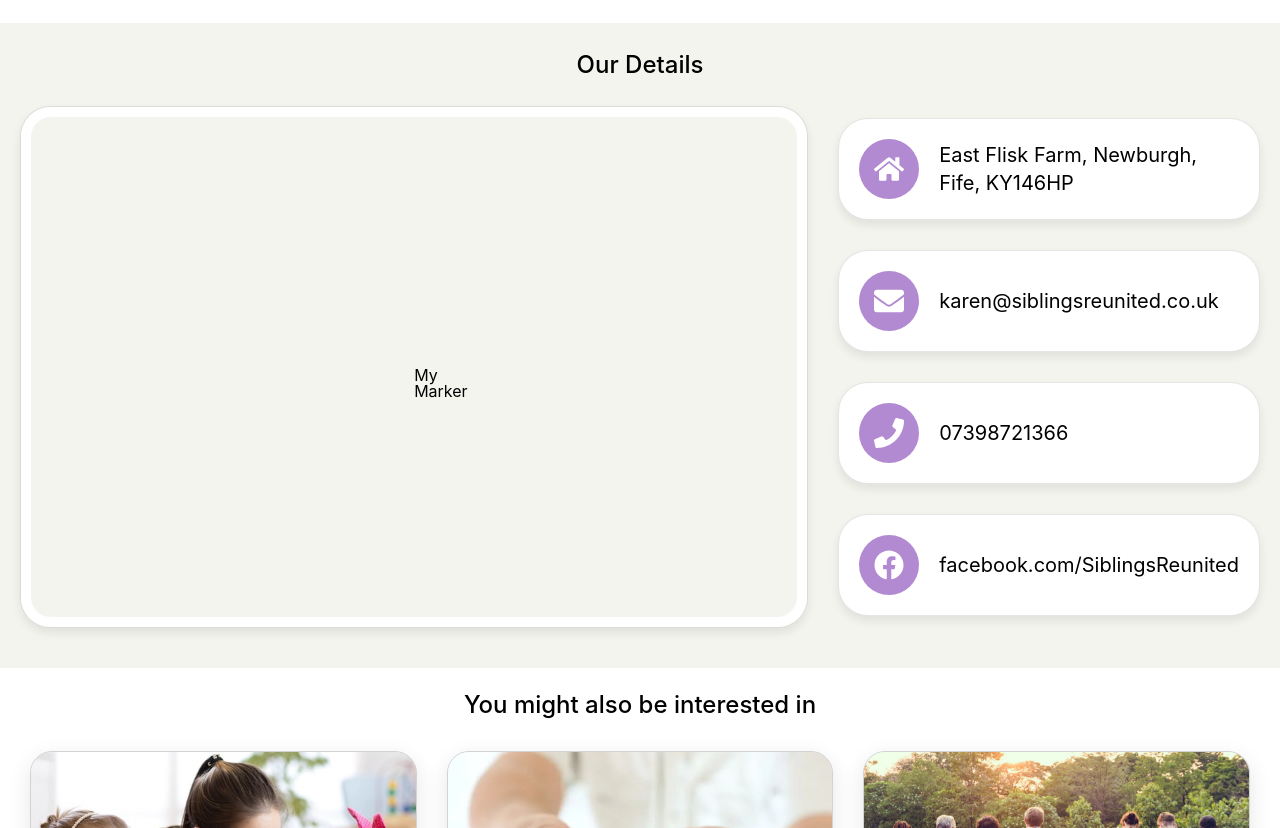
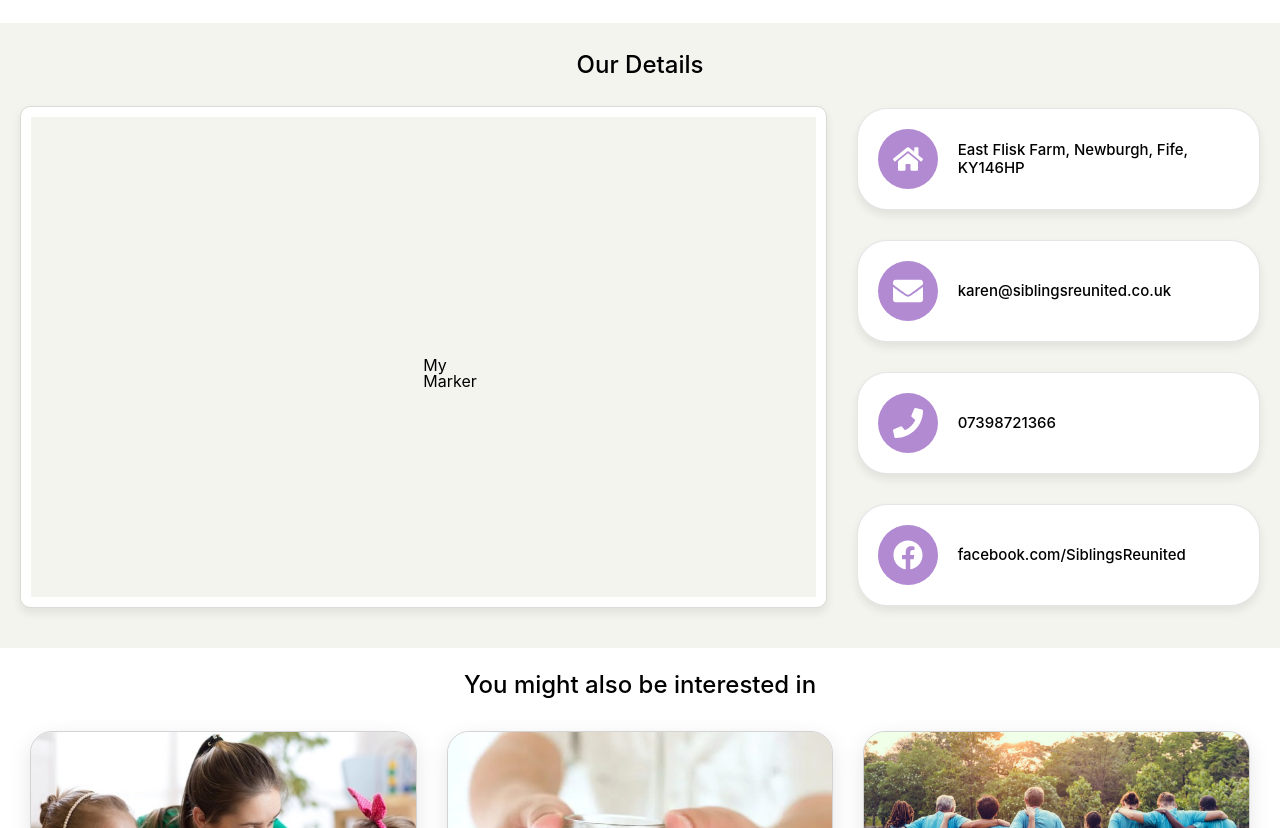
Before and after one commit to brad-morrison/SiblingsReunited.org.uk-v2, a Gatsby site: page /Contact in a window 1280 px wide. Shown: the part 456-1284 px from the top of the page. Built offline with nearby package versions, Linux system fonts and the light colour scheme; Gatsby itself is replaced by a stand-in of ours.

```diff
--- a/src/components/objects/ContactCard.js
+++ b/src/components/objects/ContactCard.js
@@ -1,7 +1,7 @@
 import React from "react"
 import styled from "styled-components"
 import { themes } from "../styles/ColorStyles"
-import { BodyIntro, BodyMain } from "../styles/TextStyles"
+import { BodyIntro, BodyMain, Caption } from "../styles/TextStyles"
 import { FaEnvelope, FaFacebook, FaHome, FaMail, FaPhone } from "react-icons/fa"
 
 export default function ContactCard(props) {
@@ -28,7 +28,7 @@
   return (
     <Wrapper>
       <ContentWrapper>
-        <IconWrapper className="abc">{Icon()}</IconWrapper>
+        <IconWrapper>{Icon()}</IconWrapper>
         <Text>{props.text}</Text>
       </ContentWrapper>
     </Wrapper>
@@ -50,16 +50,9 @@
   border-radius: 30px;
   border: 0.5px solid rgba(0, 0, 0, 0.1);
   box-shadow: 0px 5px 10px rgba(0, 0, 0, 0.08);
-  transition: 0.8s cubic-bezier(0.075, 0.82, 0.165, 1);
-
-  .abc {
-    transition: 0.8s cubic-bezier(0.075, 0.82, 0.165, 1);
-  }
 
   :hover {
     cursor: pointer;
-    .abc {
-    }
   }
 `
 
@@ -75,6 +68,6 @@
   font-size: 30px;
 `
 
-const Text = styled(BodyMain)`
+const Text = styled(Caption)`
   align-self: center;
 `
--- a/src/components/sections/Map.js
+++ b/src/components/sections/Map.js
@@ -34,14 +34,18 @@
 const Wrapper = styled.div`
   height: 100%;
   width: 100%;
-  border: white solid 10px;
-  border-radius: 30px;
+  border-radius: 10px;
   overflow: hidden;
+
+  @media (max-width: ${breaks.phone}) {
+    border-radius: 0px;
+  }
 `
 
 const MapWrapper = styled.div`
   height: 500px; // height of this component must be declared for Map to render
   width: 100%;
+  border: white solid 10px;
 
   @media (max-width: 900px) {
     height: 380px;
@@ -49,5 +53,6 @@
 
   @media (max-width: ${breaks.phone}) {
     height: 300px;
+    border: 0px;
   }
 `
--- a/src/pages/Contact.js
+++ b/src/pages/Contact.js
@@ -44,6 +44,10 @@
   width: 100%;
   padding: 40px 20px;
   padding-top: 25px;
+
+  @media (max-width: ${breaks.phone}) {
+    padding: 30px 0px;
+  }
 `
 
 const DetailsSection = styled.div`
@@ -61,15 +65,24 @@
 const MapWrapper = styled.div`
   width: 100%;
   height: 100%;
-  border-radius: 30px;
+  border-radius: 10px;
   border: 0.5px solid rgba(0, 0, 0, 0.1);
   box-shadow: 0px 5px 10px rgba(0, 0, 0, 0.08);
+
+  @media (max-width: ${breaks.phone}) {
+    border-radius: 0px;
+    border: 0px;
+  }
 `
 
 const ContactCards = styled.div`
   display: grid;
   align-content: center;
   gap: 30px;
+
+  @media (max-width: ${breaks.phone}) {
+    padding: 0px 20px;
+  }
 `
 
 const DetailsTitle = styled(BodyIntro)`
```
